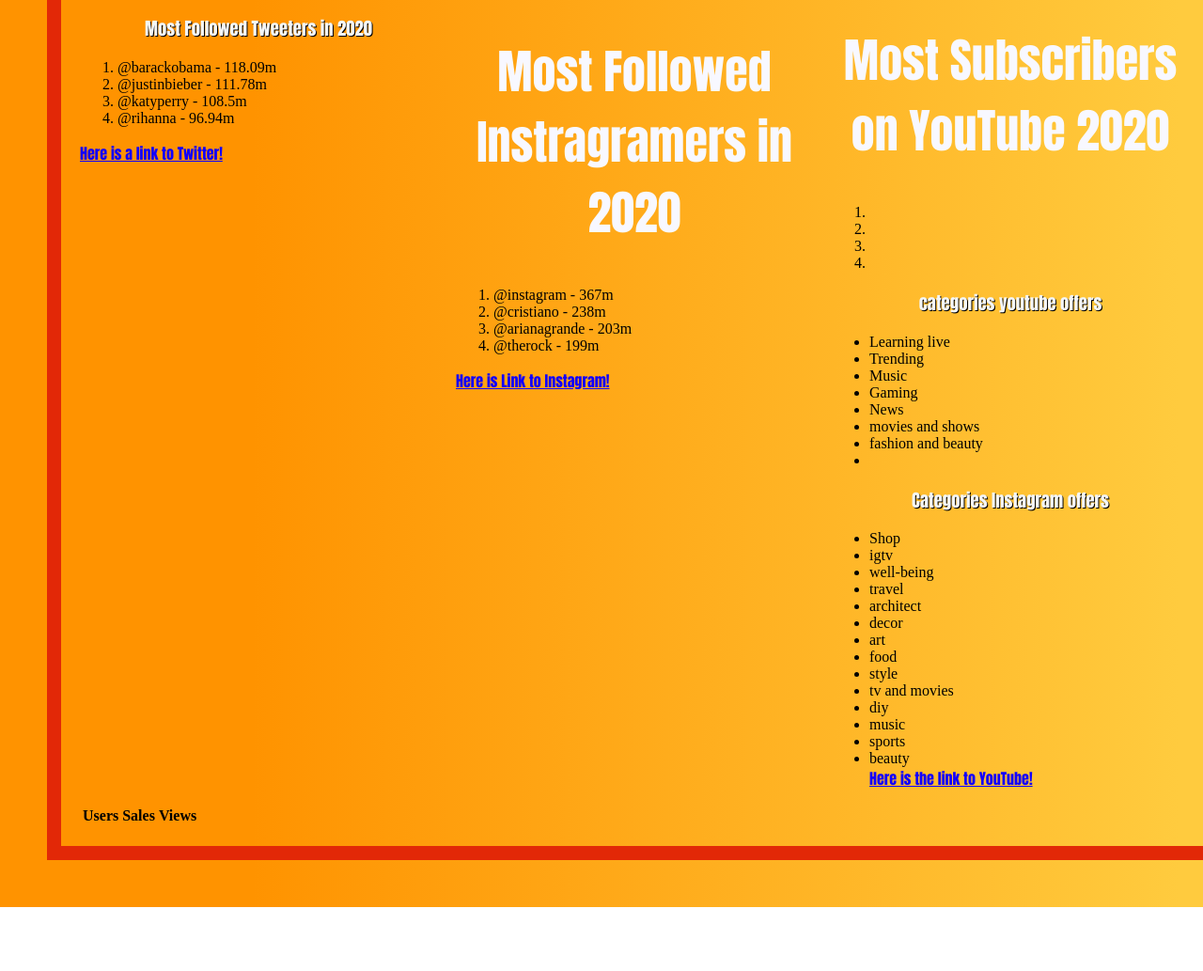
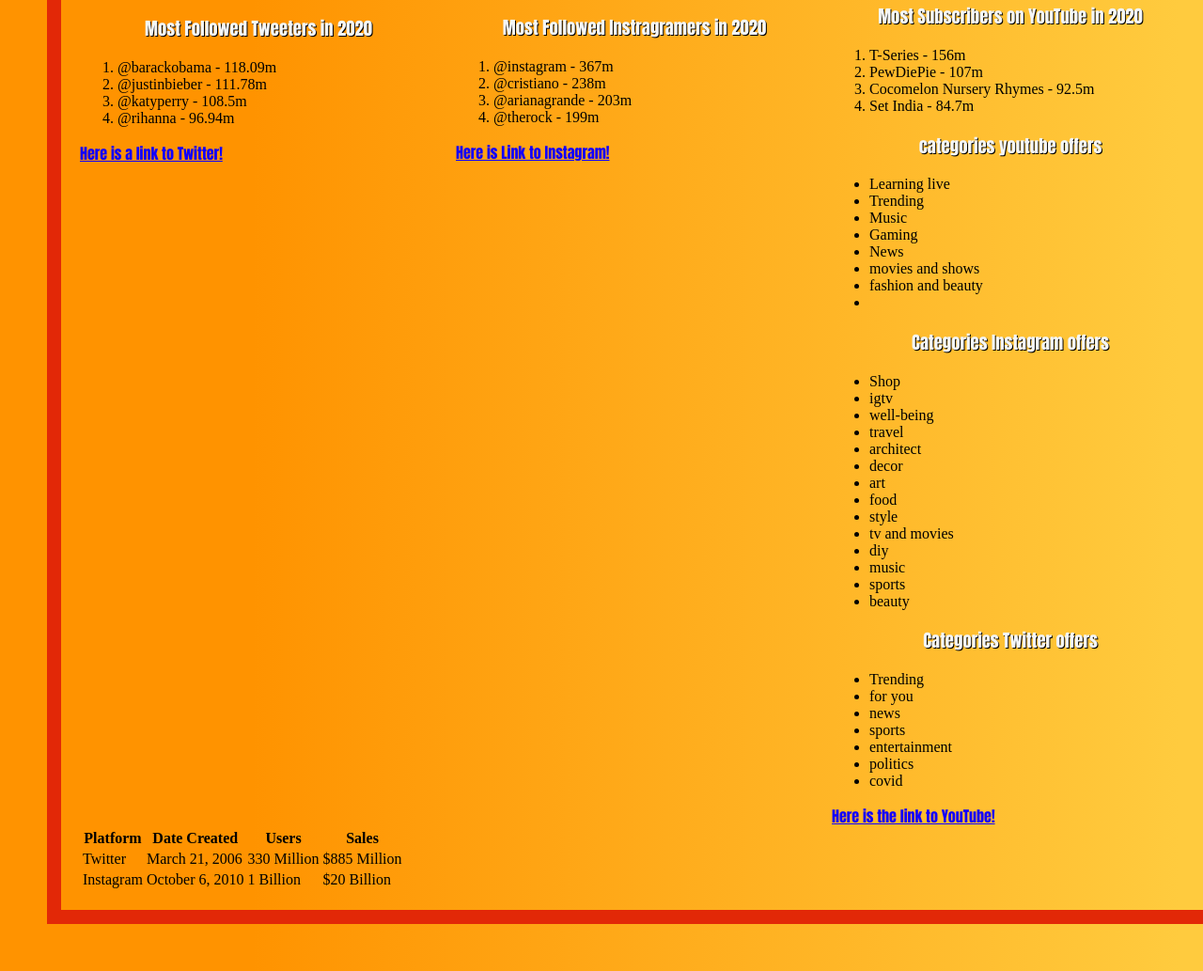
Before and after one commit to anisahabdu/GroupLab2AbdullahDrammehDiaz, a plain HTML site: page index.html in a window 1280 px wide. Shown: the part 654-1687 px from the top of the page at 94% size. Before the commit the page ends 1619 px from the top, so only its background shows below. Drawn offline with Linux system fonts and the light colour scheme.

Commit message:
Added lists for Most Followers on each App

```diff
--- a/index.html
+++ b/index.html
@@ -36,7 +36,7 @@
 <h2> Instagram </h2>
 
        <img src="/Images/instagram-no-white-border.jpg" alt= "Instagram Icon"  class="center">
-<h2>Most Followed Instragramers in 2020</h2>
+<h3>Most Followed Instragramers in 2020</h3>
 
 <ol type="1">
   <li>@instagram - 367m </li>
@@ -56,13 +56,13 @@
       <img src="/Images/2.jpeg" alt=
 "Youtube Icon"class="center">
 <br>
-<h2>Most Subscribers on YouTube 2020</h2>
+<h3>Most Subscribers on YouTube in 2020</h3>
 
 <ol type="1">
-  <li></li>
-  <li></li>
-  <li></li>
-  <li></li>
+  <li>T-Series - 156m </li>
+  <li>PewDiePie - 107m </li>
+  <li>Cocomelon Nursery Rhymes - 92.5m </li>
+  <li>Set India - 84.7m </li>
 </ol>
 
   <h3> categories youtube offers </h3>
@@ -92,6 +92,19 @@
       <li>music</li>
       <li>sports</li>
       <li>beauty</li>
+    </ul>
+
+      <h3> Categories Twitter offers</h3>
+    <ul>
+    <li>Trending</li>
+    <li>for you</li>
+    <li>news</li>
+    <li>sports</li>
+    <li>entertainment</li>
+    <li>politics</li>
+    <li>covid</li>
+    </ul>
+
 
 <a href="https://www.youtube.com/" target="_blank">Here is the link to YouTube!</a>
 <br>
@@ -127,13 +140,30 @@
 <table>
   <thead>
     <tr>
+      <th>Platform</th>
+      <th>Date Created</th>
       <th>Users</th>
       <th>Sales</th>
-      <th>Views</th>
 
       </tr>
     </thead>
   <tbody>
+    <tr>
+<td>Twitter</td>
+<td>March 21, 2006</td>
+<td>330 Million</td>
+<td>$885 Million</td>
+
+      </tr>
+
+      <tr class="active-row">
+<td>Instagram </td>
+<td>October 6, 2010</td>
+<td>1 Billion</td>
+<td>$20 Billion</td>
+
+        </tr>
+
 
 
 
```
